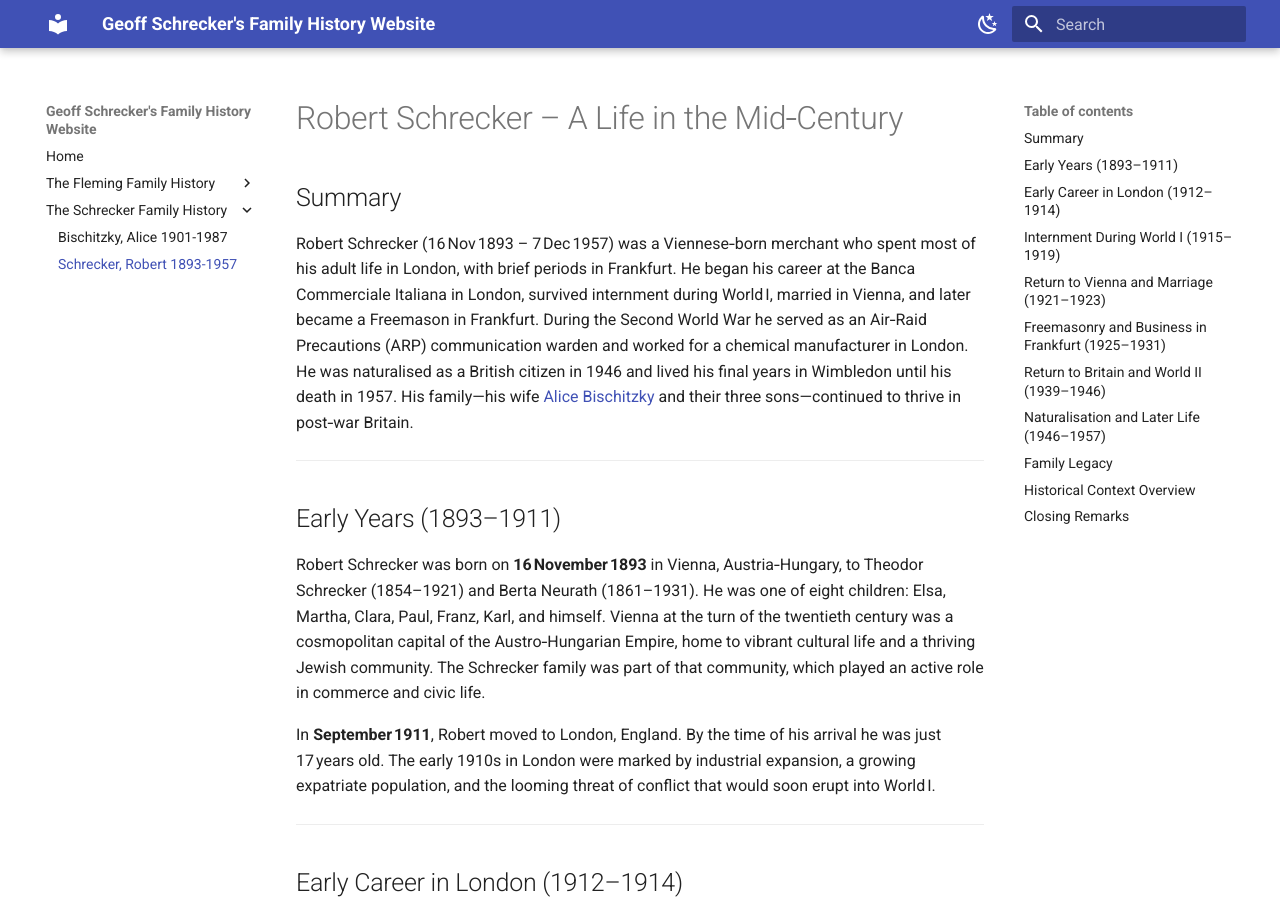
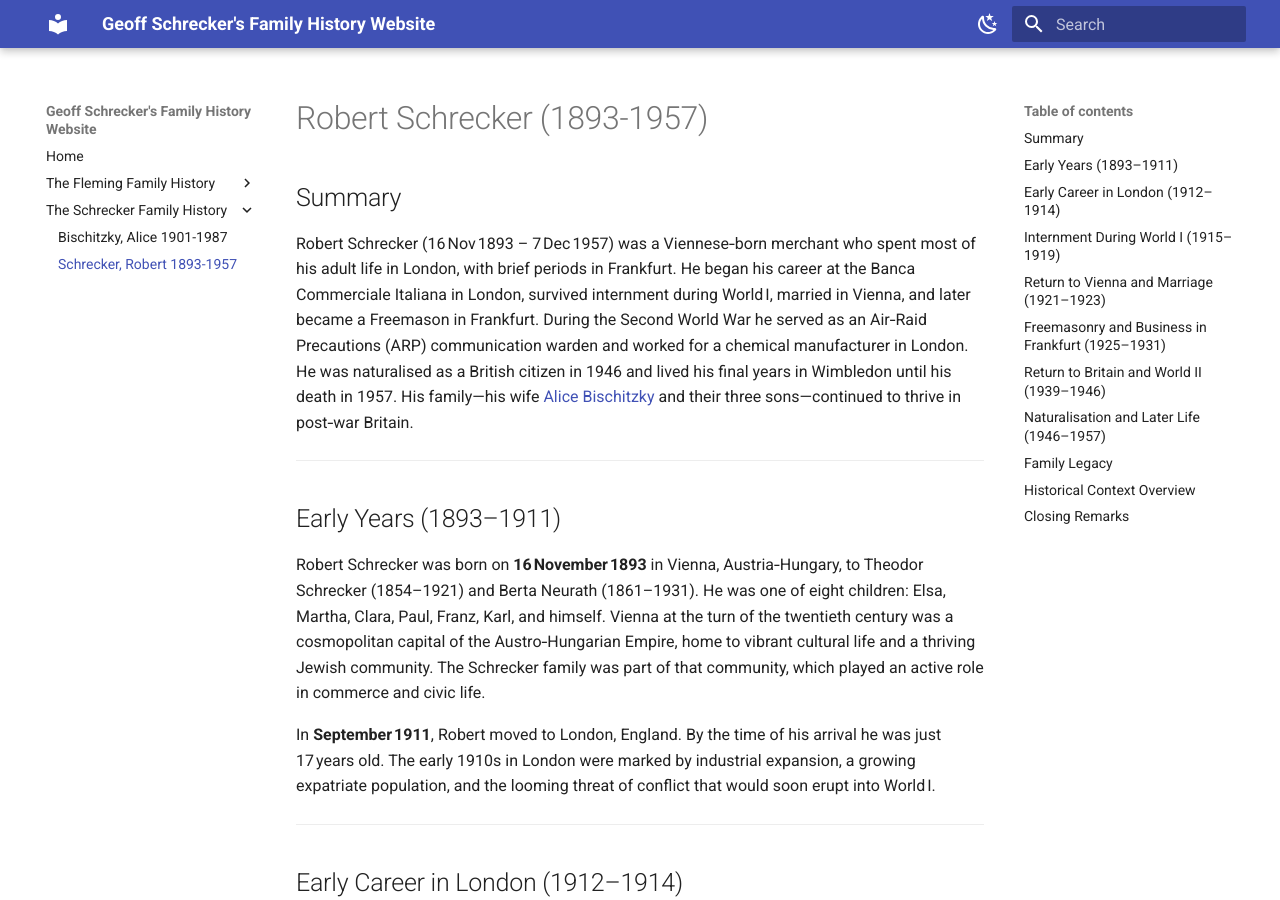
Before and after one commit to Schrecker-Family/Website, an MkDocs documentation site: the page built from docs/SchreckerR1893.md, in a window 1280 px wide and 900 px high. Built offline with MkDocs 1.6.1 and Material for MkDocs 9.7.7, drawn with Linux system fonts in a browser that asks for light colours.

Commit message:
Update Page Titles

```diff
--- a/docs/SchreckerR1893.md
+++ b/docs/SchreckerR1893.md
@@ -1,4 +1,4 @@
-# Robert Schrecker – A Life in the Mid‑Century
+# Robert Schrecker (1893-1957)
 
 ## Summary
 Robert Schrecker (16 Nov 1893 – 7 Dec 1957) was a Viennese‑born merchant who spent most of his adult life in London, with brief periods in Frankfurt. He began his career at the Banca Commerciale Italiana in London, survived internment during World I, married in Vienna, and later became a Freemason in Frankfurt. During the Second World War he served as an Air‑Raid Precautions (ARP) communication warden and worked for a chemical manufacturer in London. He was naturalised as a British citizen in 1946 and lived his final years in Wimbledon until his death in 1957. His family—his wife [Alice Bischitzky](BischitzkyA1901.md) and their three sons—continued to thrive in post‑war Britain.
```
Also changed, not shown: docs/BischitzkyA1901.md (+2 -0 lines).
